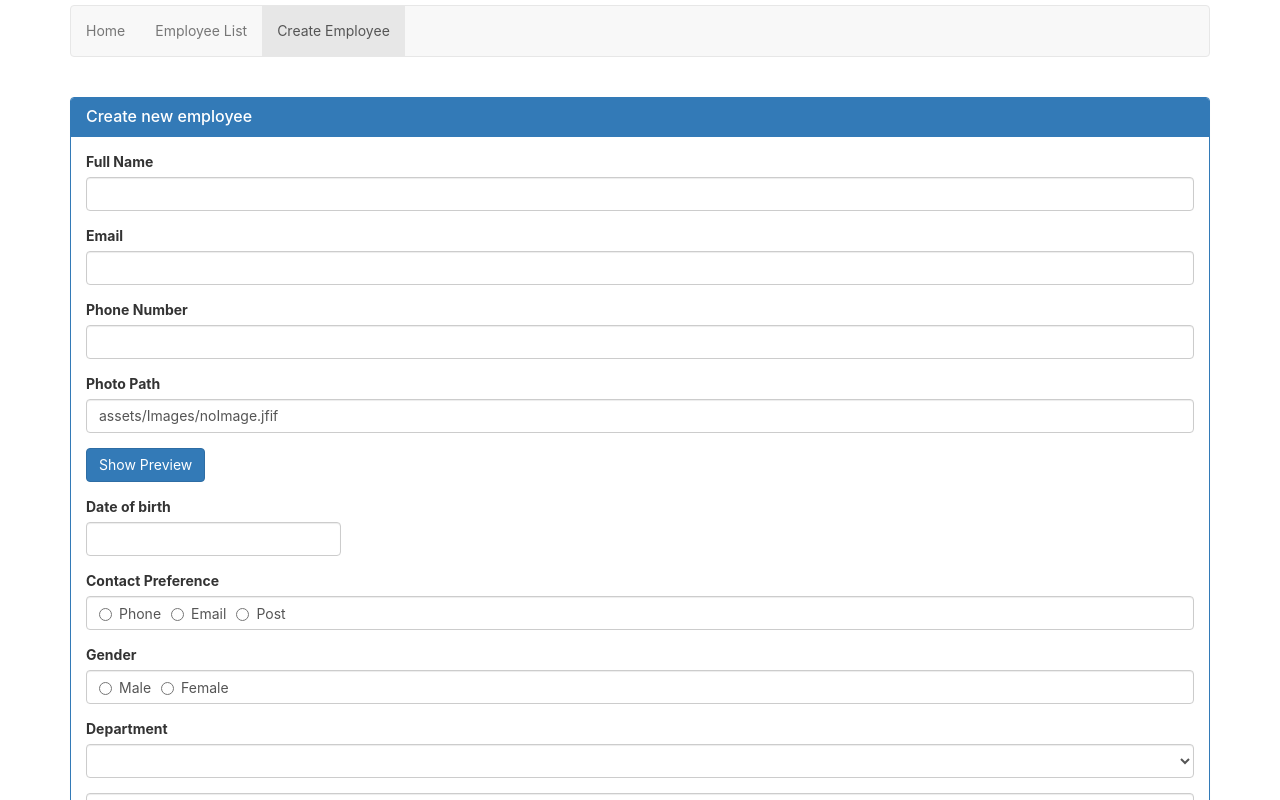
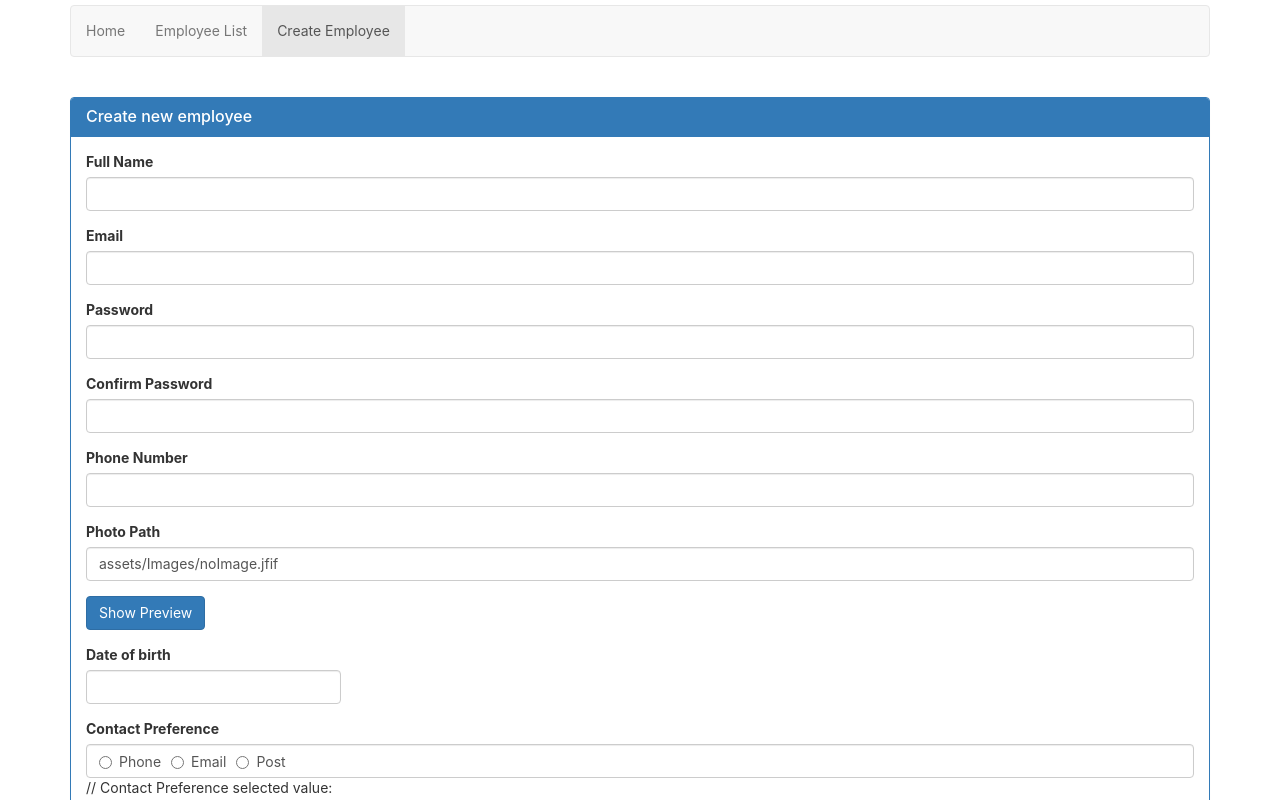
Before and after one commit to ggraur/eBarato_Angular, an Angular app: page /create in a window 1280 px wide. Shown: the top 800 px of the page. Built offline with nearby package versions, Linux system fonts and the light colour scheme.

Commit message:
custom string validator added

```diff
--- a/src/app/Modules/employee.model.ts
+++ b/src/app/Modules/employee.model.ts
@@ -9,4 +9,6 @@ export interface IEmployee {
     department: string | null;
     isActive: boolean | null;
     photoPath?: string | null;
+    password:string|null;
+    confirmPassword:string|null;
 }
--- a/src/app/app.module.ts
+++ b/src/app/app.module.ts
@@ -9,6 +9,8 @@ import { EmployeesComponent } from './employees/employees.component';
 import { PageNotFoundComponent } from './page-not-found/page-not-found.component';
 import { ListEmployeesComponent } from './employees/list-employees.component';
 import { CreateEmployeeComponent } from './employees/create-employee.component';
+import { ConfirmEqualValidatorDirective } from './shared/confirm-equal-validator.directive'
+import { SelectRequiredValidatorDirective } from './shared/select-required-validator.directive'
 import { FormsModule } from '@angular/forms';
 import { BsDatepickerModule } from 'ngx-bootstrap/datepicker';
 
@@ -19,7 +21,9 @@ import { BsDatepickerModule } from 'ngx-bootstrap/datepicker';
     EmployeesComponent,
     PageNotFoundComponent,
     ListEmployeesComponent,
-    CreateEmployeeComponent
+    CreateEmployeeComponent,
+    ConfirmEqualValidatorDirective,
+    SelectRequiredValidatorDirective
   ],
   imports: [
     BrowserModule,
--- a/src/app/employees/create-employee.component.html
+++ b/src/app/employees/create-employee.component.html
@@ -21,15 +21,12 @@
             <div>valid:{{employeeForm.valid}}</div>
             <div>invalid:{{employeeForm.invalid}}</div> -->
 
-            <div class="form-group" [class.has-error]="email.invalid"
-                [class.has-success]="email.valid && email.value">
+            <div class="form-group" [class.has-error]="email.invalid" [class.has-success]="email.valid && email.value">
                 <label for="email" class="control-label">Email</label>
                 <!-- pattern="^[a-zA-Z0-9-.+-]+@(?:(?:[a-zA-Z0-9-]+\.)?[a-zA-Z]+\.)?(domainname)\.com$" for a specific domainname.  -->
                 <input id="email" [required]="contactPreference.value=='email'"
-                pattern="^[a-zA-Z0-9-.+-]+@[a-zA-Z0-9-]+\.[a-zA-Z0-9-.]+$"
-                name="email"
-                    #email="ngModel" [(ngModel)]="employee.email" type="text"
-                    class="form-control"  />
+                    pattern="^[a-zA-Z0-9-.+-]+@[a-zA-Z0-9-]+\.[a-zA-Z0-9-.]+$" name="email" #email="ngModel"
+                    [(ngModel)]="employee.email" type="text" class="form-control" />
                 <span class="help-block" *ngIf="email.errors?.required">
                     The email is a mandatory field
                 </span>
@@ -38,15 +35,33 @@
                 </span>
             </div>
 
+            <div class="form-group" [class.has-error]="password.invalid && password.touched">
+                <label for="password">Password</label>
+                <input id="password" required name="password" #password="ngModel" [(ngModel)]='employee.password'
+                    type="text" class="form-control" />
+                <span class="help-block" *ngIf="password.touched && password.invalid">
+                    Password is required
+                </span>
+            </div>
+            <div class="form-group" [class.has-error]="confirmPassword.invalid && confirmPassword.touched">
+                <label for="confirmPassword">Confirm Password</label>
+                <input id="confirmPassword" appConfirmEqualValidator="password" required name="confirmPassword" #confirmPassword="ngModel"
+                    [(ngModel)]='employee.confirmPassword' type="text" class="form-control" />
+                <span class="help-block" *ngIf="confirmPassword.touched && confirmPassword.errors?.required">
+                    Confirm Password is required
+                </span>
+                <span class="help-block" *ngIf="confirmPassword.touched && confirmPassword.errors?.notEqual">
+                    Password and Confirm Password does not match
+                </span>
+            </div>
+
             <div class="form-group" [class.has-error]="phoneNumber.invalid">
                 <label for="phoneNumber">Phone Number</label>
-                <input id="phoneNumber" [required]="contactPreference.value=='phone'"
-                    #phoneNumber="ngModel"
-                    name="phoneNumber" [(ngModel)]='employee.phoneNumber' type="text"
-                    class="form-control" />
-                    <span class="help-block" *ngIf="phoneNumber.invalid">
-                        Phone Number is required
-                    </span>
+                <input id="phoneNumber" [required]="contactPreference.value=='phone'" #phoneNumber="ngModel"
+                    name="phoneNumber" [(ngModel)]='employee.phoneNumber' type="text" class="form-control" />
+                <span class="help-block" *ngIf="phoneNumber.invalid">
+                    Phone Number is required
+                </span>
             </div>
             <div class="form-group">
                 <label for="photoPath">Photo Path</label>
@@ -92,18 +107,20 @@
                 <span class="help-block" *ngIf="contactPreference.touched && contactPreference.invalid">
                     Contact Preference is required
                 </span>
-                <!-- Contact Preference selected value: {{contactPreference.value}} -->
+                // Contact Preference selected value: {{contactPreference.value}}
             </div>
 
             <div class="form-group" [class.has-error]="gender.touched && gender.invalid ">
                 <label class="control-label">Gender</label>
                 <div class="form-control">
                     <label class="radio-inline">
-                        <input type="radio" required #gender="ngModel" value="male" name="gender" [(ngModel)]='employee.gender'>
+                        <input type="radio" required #gender="ngModel" value="male" name="gender"
+                            [(ngModel)]='employee.gender'>
                         Male
                     </label>
                     <label class="radio-inline">
-                        <input type="radio" required #gender="ngModel" value="female" name="gender" [(ngModel)]='employee.gender'>
+                        <input type="radio" required #gender="ngModel" value="female" name="gender"
+                            [(ngModel)]='employee.gender'>
                         Female
                     </label>
                 </div>
@@ -112,13 +129,28 @@
                 </span>
             </div>
 
+            <!-- <div class="form-group" [class.has-error]="department.touched && department.invalid">
+                <label for="department" class="control-label">Department</label>
+                <select id="department" required #department="ngModel" name="department"
+                    [(ngModel)]='employee.department' class="form-control">
+                    <option [ngValue]="null">Select Department</option>
+                    <option *ngFor="let dept of departments" [value]="dept.id">
+                        {{dept.name}}
+                    </option>
+                </select>
+                <span class="help-block" *ngIf="department.touched && department.invalid">
+                    Department is required
+                </span>
+            </div> -->
+            <!-- custom validator
+
+            -->
             <div class="form-group" [class.has-error]="department.touched && department.invalid">
                 <label for="department" class="control-label">
                     Department
                 </label>
                 <select id="department" appSelectorValidator="-1"
                 name="department" [(ngModel)]='employee.department' class="form-control" #department="ngModel">
-                    <option value="-1">-- Select Department --</option>
                     <option *ngFor="let dept of departments" [value]="dept.id">
                         {{dept.name}}
                     </option>
@@ -130,8 +162,7 @@
             <div class="form-group">
                 <div class="form-control">
                     <label class="checkbox-inline control-label">
-                        <input type="checkbox" name="isActive"
-                        [(ngModel)]="employee.isActive">
+                        <input type="checkbox" name="isActive" [(ngModel)]="employee.isActive">
                         Is Active
                     </label>
                 </div>
--- a/src/app/employees/create-employee.component.ts
+++ b/src/app/employees/create-employee.component.ts
@@ -23,30 +23,32 @@ export class CreateEmployeeComponent implements OnInit {
     phoneNumber: null,
     email: null,
     dateOfBirth: null,
-    department: null,
+    department:  null,
     isActive: null,
-    photoPath: null
+    photoPath: null,
+    password: null,
+    confirmPassword: null,
   };
-  departments: Department[]=[
-   // {id:-1, name : "-- Select Department --"},
-    {id:1, name : "Help Desk-"},
-    {id:2, name : "HR"},
-    {id:3, name : "IT"},
-    {id:4, name : "Payroll"},
+  departments: Department[] = [
+    {id: -1, name : '-- Select Department --'},
+    {id: 1, name : 'Help Desk-'},
+    {id: 2, name : 'HR'},
+    {id: 3, name : 'IT'},
+    {id: 4, name : 'Payroll'},
   ];
 
   constructor() {
-    //this.employee.contactPreference="phone";
-    //this.employee.gender="male";
+    // this.employee.contactPreference="phone";
+    // this.employee.gender="male";
    // this.employee.isActive=true;
-    //this.employee.department='-1';
-    //this.employee.email="test@mail.com"
-    //this.employee.dateOfBirth =new Date(2000,0,1);
-    this.employee.photoPath="assets/Images/noImage.jfif";
+      this.employee.department = '-1';
+    // this.employee.email="test@mail.com"
+    // this.employee.dateOfBirth =new Date(2000,0,1);
+    this.employee.photoPath = 'assets/Images/noImage.jfif';
     this.datePickerConfig = Object.assign({},
-        {containerClass:'theme-dark-blue',
-        dateInputFormat:'DD/MM/YYYY'
-        })
+        {containerClass: 'theme-dark-blue',
+        dateInputFormat: 'DD/MM/YYYY'
+        });
   }
 
   ngOnInit(): void {
@@ -54,7 +56,7 @@ export class CreateEmployeeComponent implements OnInit {
   }
 
   togglePhotoPreview(){
-    this.previewPhoto=!this.previewPhoto;
+    this.previewPhoto = !this.previewPhoto;
   }
   saveEmployee(newEmployee: IEmployee): void {
     console.log(newEmployee);
--- a/src/app/employees/list-employees.component.ts
+++ b/src/app/employees/list-employees.component.ts
@@ -18,7 +18,9 @@ export class ListEmployeesComponent implements OnInit {
       dateOfBirth: new Date('10/25/1988'),
       department: 'IT',
       isActive: true,
-      photoPath: '../assets/Images/1.png'
+      photoPath: '../assets/Images/1.png',
+      password:'',
+      confirmPassword:'',
     },
     {
       id: 2,
@@ -29,7 +31,9 @@ export class ListEmployeesComponent implements OnInit {
       dateOfBirth: new Date('11/20/1979'),
       department: 'HR',
       isActive: false,
-      photoPath: '../assets/Images/3.jfif'
+      photoPath: '../assets/Images/3.jfif',
+      password:'',
+      confirmPassword:'',
     },
     {
       id: 3,
@@ -40,7 +44,9 @@ export class ListEmployeesComponent implements OnInit {
       dateOfBirth: new Date('3/25/1976'),
       department: 'IT',
       isActive: false,
-      photoPath: '../assets/Images/2.jfif'
+      photoPath: '../assets/Images/2.jfif',
+      password:'',
+      confirmPassword:'',
     },
     {
       id: 4,
@@ -51,7 +57,10 @@ export class ListEmployeesComponent implements OnInit {
       dateOfBirth: new Date('4/22/1974'),
       department: 'IT',
       isActive: true,
-      photoPath: '../assets/Images/4.jfif'
+      photoPath: '../assets/Images/4.jfif',
+      password:'',
+      confirmPassword:'',
+
     },
     {
       id: 5,
@@ -62,7 +71,10 @@ export class ListEmployeesComponent implements OnInit {
       dateOfBirth: new Date('5/22/1975'),
       department: 'IT',
       isActive: false,
-      photoPath: '../assets/Images/5.jfif'
+      photoPath: '../assets/Images/5.jfif',
+      password:'',
+      confirmPassword:'',
+
     },
   ];
 
--- /dev/null
+++ b/src/app/shared/confirm-equal-validator.directive.ts
@@ -0,0 +1,27 @@
+// https://www.youtube.com/watch?v=YhazkQd59Hk
+// Angular password and confirm password validation, can be used to compare any 2 strings
+
+import { Directive, Input } from '@angular/core';
+import { AbstractControl, NG_VALIDATORS, Validator } from '@angular/forms';
+
+@Directive({
+    selector: '[appConfirmEqualValidator]',
+    providers: [{
+        provide: NG_VALIDATORS,
+        useExisting: ConfirmEqualValidatorDirective,
+        multi: true
+    }]
+})
+
+export class ConfirmEqualValidatorDirective implements Validator {
+    @Input() appConfirmEqualValidator: string = '';
+    validate(control: AbstractControl): { [key: string]: any } | null {
+        const controlToCompare = control.parent?.get(this.appConfirmEqualValidator)
+        if(controlToCompare && controlToCompare.value !== control.value)
+        {
+            return {'notEqual': true};
+        }
+        return null;
+
+    }
+}
--- a/src/app/shared/select-required-validator.directive.ts
+++ b/src/app/shared/select-required-validator.directive.ts
@@ -1,4 +1,5 @@
 // https://www.youtube.com/watch?v=2AAUf32pKy8
+// can be used to compare if valid selection selected from dropdown list.
 
 import { Directive, Input } from '@angular/core';
 import { AbstractControl, NG_VALIDATORS, Validator } from '@angular/forms';
@@ -12,8 +13,8 @@ import { AbstractControl, NG_VALIDATORS, Validator } from '@angular/forms';
     }]
 })
 export class SelectRequiredValidatorDirective implements Validator {
-    @Input() appSelectorValidator: string | undefined;
+    @Input('appSelectorValidator') defaultValue: string | undefined;
     validate(control: AbstractControl): { [key: string]: any } | null {
-        return control.value === this.appSelectorValidator ? { 'defaultSelected': true } : null
+        return control.value === this.defaultValue ? { 'defaultSelected': true } : null
     }
 }
```
Also changed, not shown: src/app/Modules/department.model.ts (line endings or trailing spaces).
